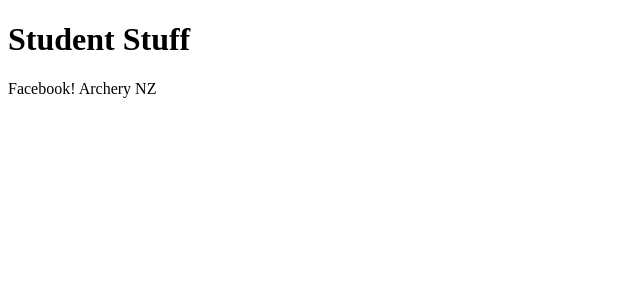
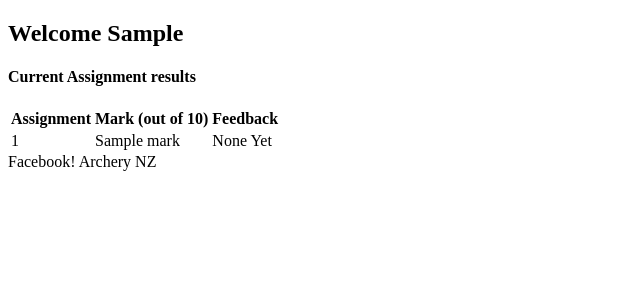
Before and after one commit to steveclifton/Massey-Marking-Webapp, a PHP site: template Views/welcome.view.php in a window 1280 px wide. Shown: the part 28-328 px from the top of the page, without its empty margins (0-640 px from the left). Run offline with PHP 8.4, Linux system fonts and the light colour scheme; the template is opened without the code that fills it: most values are stand-ins (such as "Sample title", 1, 10 or a date in 2020).

Commit message:
Display a students current results

```diff
--- a/Views/welcome.view.php
+++ b/Views/welcome.view.php
@@ -1,5 +1,26 @@
-<div id="centerdisplay" >
-
-    <h1>Student Stuff</h1>
-
+<h2>Welcome <?= $viewData['first_name'] ?></h2>
+<h4>Current Assignment results</h4>
+<div class="table-responsive">
+    <div class="container">
+        <table class="table table-bordered table-hover">
+            <thead>
+                <tr>
+                    <th>Assignment</th>
+                    <th>Mark (out of 10)</th>
+                    <th>Feedback</th>
+                </tr>
+            </thead>
+            <tbody>
+                <?php
+                $i = 0;
+                    foreach ($viewData['marks'] as $data) { ?>
+                        <tr>
+                            <td> <?= $data['assignment_number'] ?> </td>
+                            <td> <?= $data['mark'] ?> </td>
+                            <td> None Yet </td>
+                        </tr>
+                    <?php } ?>
+            </tbody>
+        </table>
+    </div>
 </div>
```
